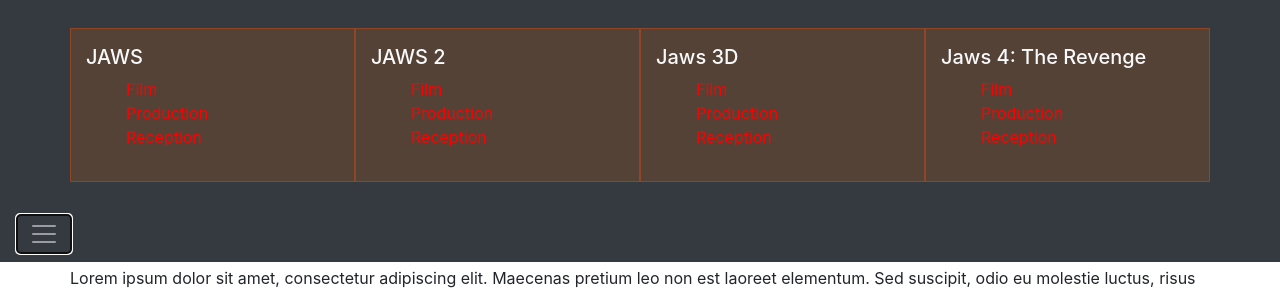
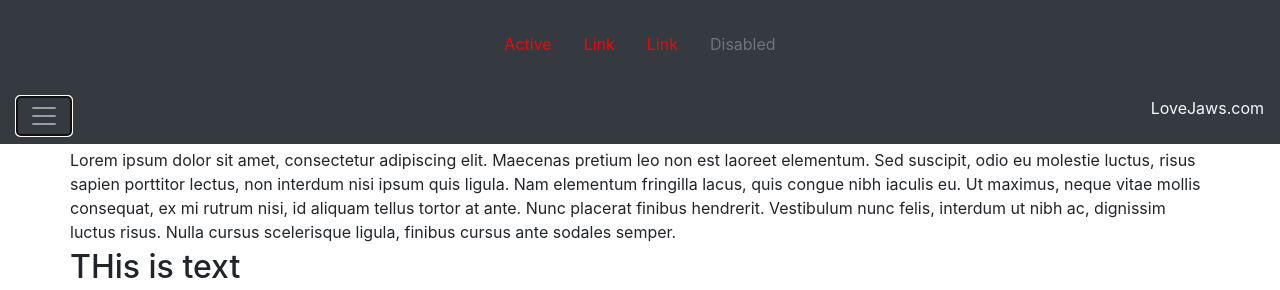
Before and after one commit to adamfknapp/ilovejaws, a plain HTML site: page index.html in a window 1280 px wide. Both pictures are taken after a click on the button "Toggle navigation". Shown: the top 290 px of the page. Drawn offline with nearby package versions, Linux system fonts and the light colour scheme; grey boxes are pictures that could not be loaded.

Commit message:
reworking nav

```diff
--- a/index.html
+++ b/index.html
@@ -49,42 +49,20 @@
         <div class="collapse" id="navbarToggleExternalContent">
             <div class="bg-dark text-light p-4">
                 <div class="container">
-
-                    <div class="row">
-                        <div class="col">
-                            <h5>JAWS</h5>
-                            <ul>
-                                <li> <a href="#" class="link-dark">Film </a> </li>
-                                <li> <a href="#" class="link-dark">Production</a> </li>
-                                <li> <a href="#" class="link-dark">Reception </a> </li>
-                            </ul>
-                        </div>
-                        <div class="col">
-                            <h5>JAWS 2 </h5>
-                            <ul>
-                                <li> <a href="#" class="link-dark">Film </a> </li>
-                                <li> <a href="#" class="link-dark">Production</a> </li>
-                                <li> <a href="#" class="link-dark">Reception </a> </li>
-                            </ul>
-                        </div>
-                        <div class="col">
-                            <h5>Jaws 3D</h5>
-                            <ul>
-                                <li> <a href="#" class="link-dark">Film </a> </li>
-                                <li> <a href="#" class="link-dark">Production</a> </li>
-                                <li> <a href="#" class="link-dark">Reception </a> </li>
-                            </ul>
-                        </div>
-                        <div class="col">
-                            <h5>Jaws 4: The Revenge</h5>
-                            <ul>
-                                <li> <a href="#" class="link-dark">Film </a> </li>
-                                <li> <a href="#" class="link-dark">Production</a> </li>
-                                <li> <a href="#" class="link-dark">Reception </a> </li>
-                            </ul>
-                        </div>
-
-                    </div>
+<ul class="nav justify-content-center">
+  <li class="nav-item">
+    <a class="nav-link active" href="#">Active</a>
+  </li>
+  <li class="nav-item">
+    <a class="nav-link" href="#">Link</a>
+  </li>
+  <li class="nav-item">
+    <a class="nav-link" href="#">Link</a>
+  </li>
+  <li class="nav-item">
+    <a class="nav-link disabled" href="#">Disabled</a>
+  </li>
+</ul>
 
                 </div>
             </div>
@@ -92,8 +70,10 @@
         </div>
         <nav class="navbar navbar-dark bg-dark">
             <button class="navbar-toggler" type="button" data-toggle="collapse" data-target="#navbarToggleExternalContent" aria-controls="navbarToggleExternalContent" aria-expanded="false" aria-label="Toggle navigation">
+
       <span class="navbar-toggler-icon"></span>
     </button>
+            <p class="text-light bg-dark">LoveJaws.com</p>
         </nav>
     </div>
 </header>
```
